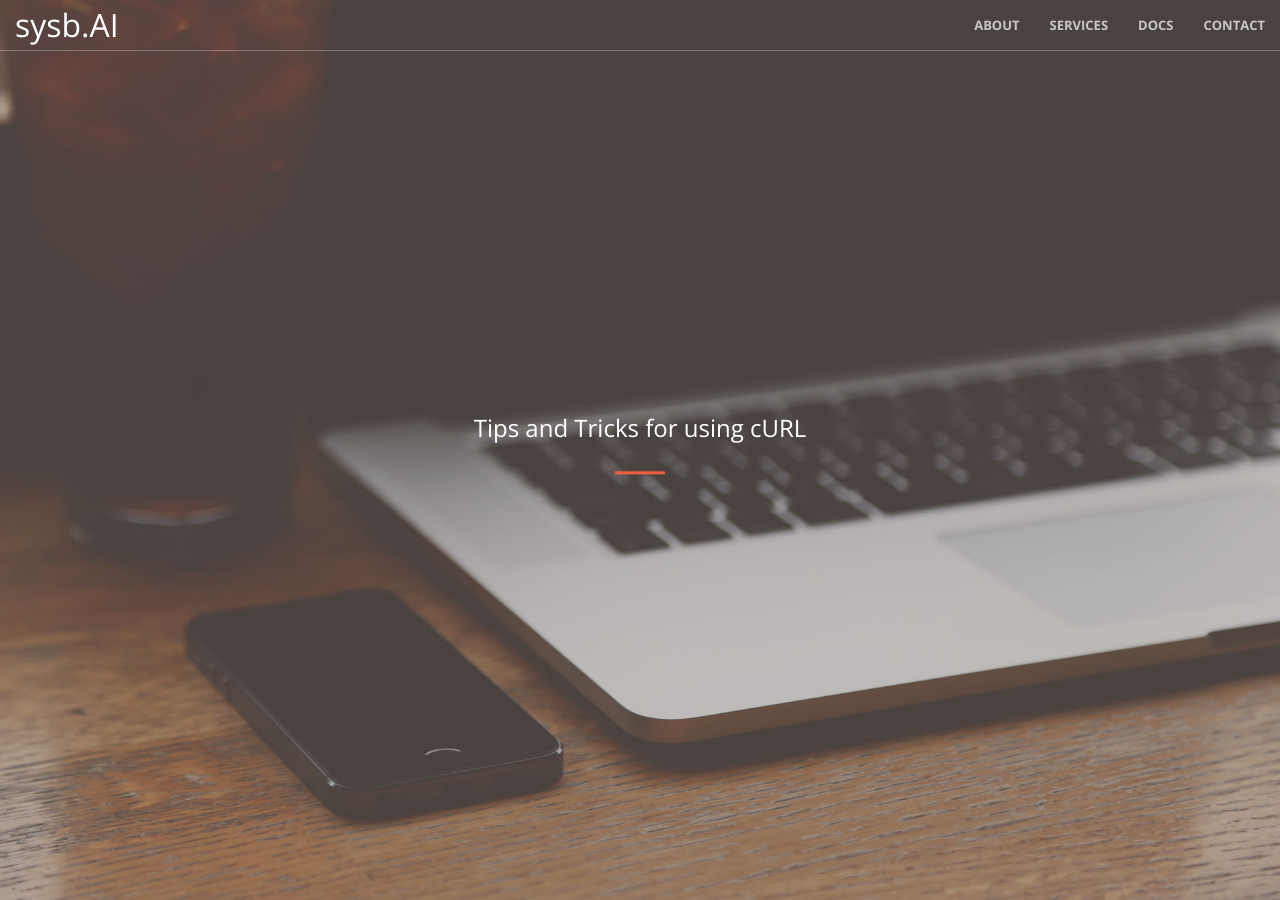
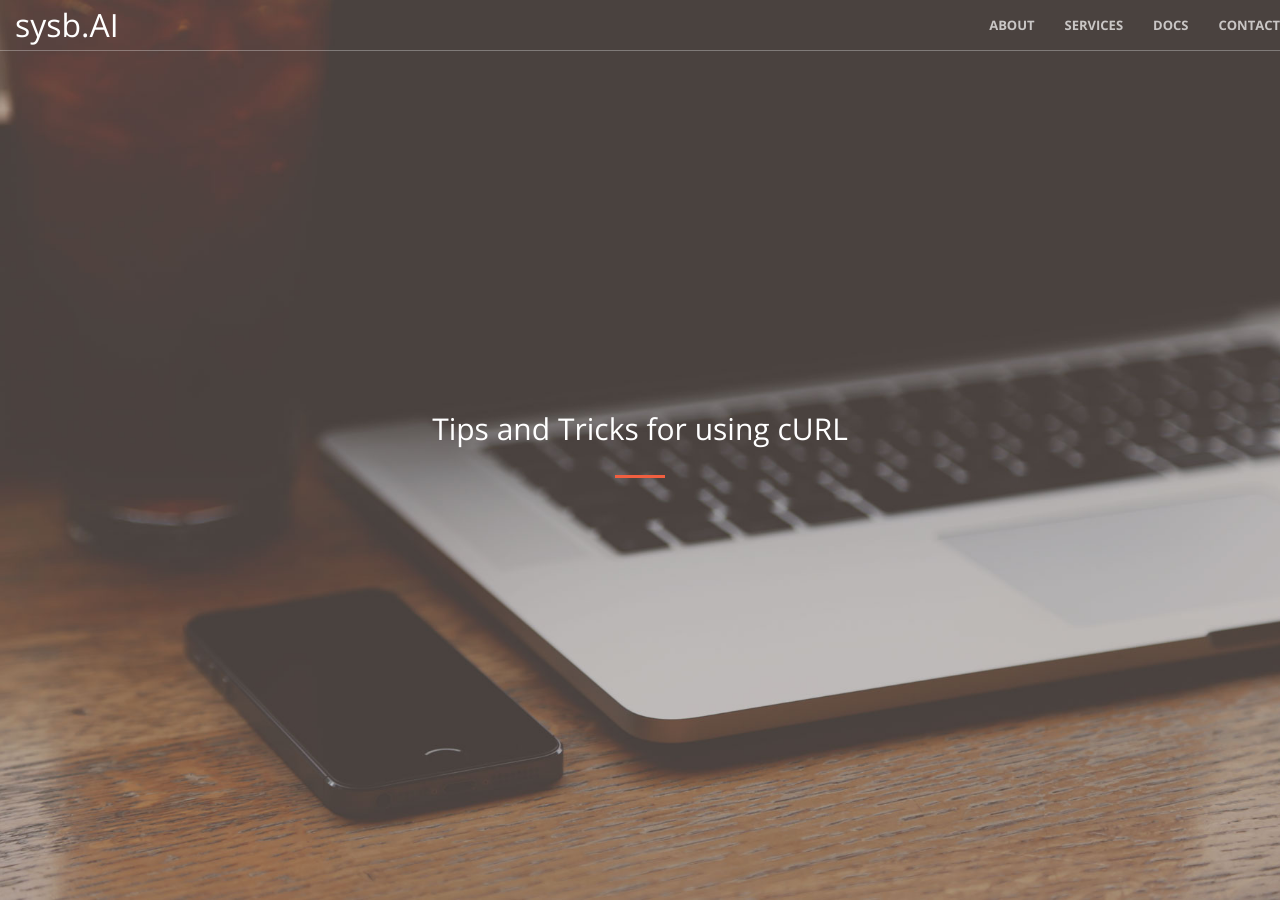
Before and after one commit to usama7628674/sysb.AI, a Jekyll site: the page built from _posts/2019-12-02-tips-and-tricks-for-using-curl.md, in a window 1280 px wide and 900 px high. Built offline with Jekyll 4.4.1, drawn with Linux system fonts in a browser that asks for light colours.

Commit message:
yet another commit

```diff
--- a/_includes/nav.html
+++ b/_includes/nav.html
@@ -1,5 +1,6 @@
 <nav id="mainNav" class="navbar navbar-default navbar-fixed-top">
-    <div class="container-fluid">
+    <!-- <div class="container-fluid"> -->
+    <div>
         <!-- Brand and toggle get grouped for better mobile display -->
         <div class="navbar-header">
             <button type="button" class="navbar-toggle collapsed" data-toggle="collapse" data-target="#bs-example-navbar-collapse-1">
--- a/_includes/post.html
+++ b/_includes/post.html
@@ -1,7 +1,7 @@
 <header>
     <div class="header-content">
             <div class="header-content-inner">
-                <h3>{{ page.title }}</h3>
+                <h2>{{ page.title }}</h2>
                 <hr>
             </div>
     </div>
```
